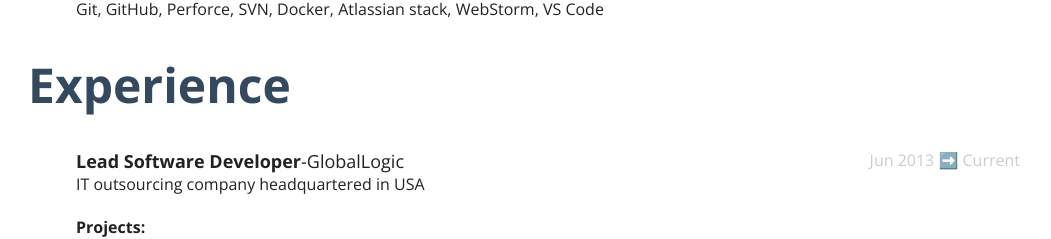
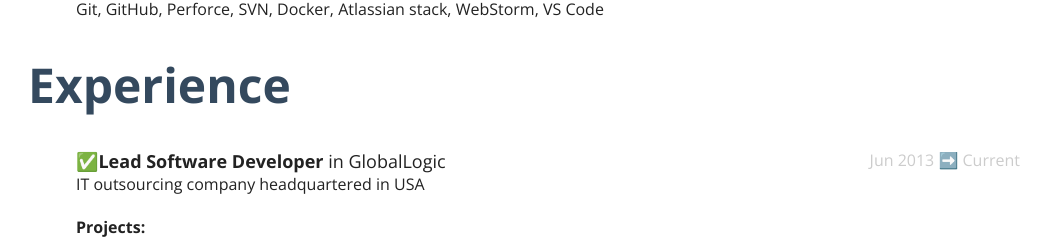
Before and after one commit to vict-shevchenko/web-cv, a Next.js app: page / in a window 1280 px wide. Shown: the part 870-1109 px from the top of the page, without its empty margins (116-1167 px from the left). Built offline with nearby package versions, Linux system fonts and the light colour scheme.

Commit message:
minor company layout imrovements

```diff
--- a/components/Company.js
+++ b/components/Company.js
@@ -6,7 +6,7 @@
 	<div className="company">
 		<div className="cv-record__heading">
 			<div className="cv-record__position">
-				<strong>{position}</strong>-{name}
+				<strong>✅{position}</strong> in {name}
 			</div>
 			<div className="cv-record__dates">
 				<Period from={startDate} to={endDate} isCurrent={isCurrent} />
@@ -24,6 +24,7 @@
 		<style jsx>{`
 			.company {
 				margin-top: 32px;
+				margin-bottom: 32px;
 			}
 		`}</style>
 	</div>
```
